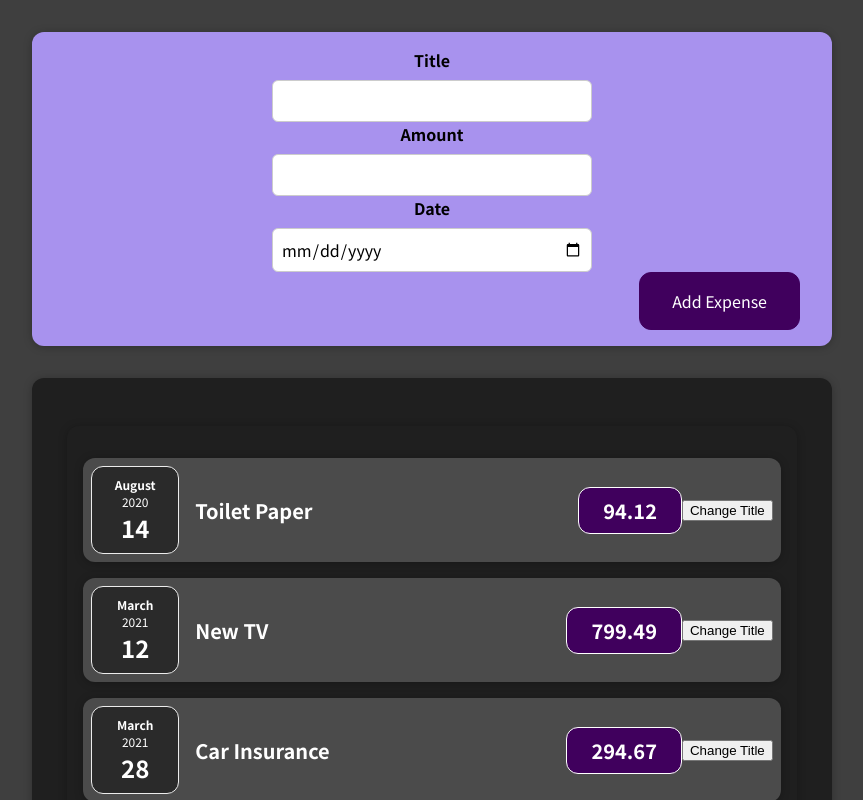
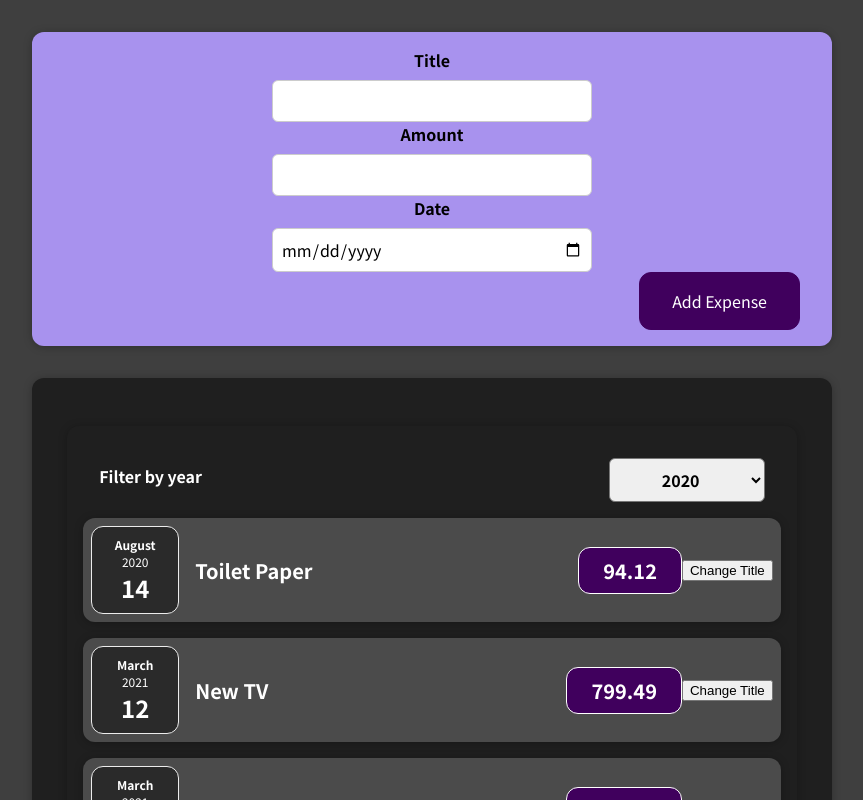
Before and after one commit to mashu2n/task-tracker, a React (Create React App) app: page / in a window 1280 px wide. Shown: the top 800 px of the page, without its empty margins (208-1071 px from the left). Built offline with nearby package versions, Linux system fonts and the light colour scheme.

Commit message:
Working with Events and State

```diff
--- a/src/components/Expenses/Expenses.js
+++ b/src/components/Expenses/Expenses.js
@@ -1,10 +1,23 @@
+import React, { useState } from "react";
+
 import ExpenseItem from "./ExpenseItem";
 import Card from "../UI/Card";
+import ExpensesFilter from "./ExpensesFilter";
 import "./Expenses.css";
 
 const Expenses = (props) => {
+  const [filteredYear, setFilteredYear] = useState("2020");
+
+  const filterChangeHandler = (selectedYear) => {
+    setFilteredYear(selectedYear);
+  };
   return (
+    <div>
       <Card className="expenses">
+        <ExpensesFilter
+          selected={filteredYear}
+          onChangeFilter={filterChangeHandler}
+        />
         <ExpenseItem
           title={props.items[0].title}
           amount={props.items[0].amount}
@@ -26,6 +39,7 @@ const Expenses = (props) => {
           date={props.items[3].date}
         />
       </Card>
+    </div>
   );
 };
 
--- /dev/null
+++ b/src/components/Expenses/ExpensesFilter.css
@@ -0,0 +1,24 @@
+.expenses-filter {
+    color: white;
+    padding: 0 1rem;
+  }
+
+  .expenses-filter__control {
+    display: flex;
+    width: 100%;
+    align-items: center;
+    justify-content: space-between;
+    margin: 1rem 0;
+  }
+
+  .expenses-filter label {
+    font-weight: bold;
+    margin-bottom: 0.5rem;
+  }
+
+  .expenses-filter select {
+    font: inherit;
+    padding: 0.5rem 3rem;
+    font-weight: bold;
+    border-radius: 6px;
+  }
--- /dev/null
+++ b/src/components/Expenses/ExpensesFilter.js
@@ -0,0 +1,25 @@
+import React from "react";
+
+import "./ExpensesFilter.css";
+
+const ExpensesFilter = (props) => {
+  const dropdownChangeHandler = (event) => {
+    props.onChangeFilter(event.target.value);
+  };
+
+  return (
+    <div className="expenses-filter">
+      <div className="expenses-filter__control">
+        <label>Filter by year</label>
+        <select value={props.selected} onChange={dropdownChangeHandler}>
+          <option value="2022">2022</option>
+          <option value="2021">2021</option>
+          <option value="2020">2020</option>
+          <option value="2019">2019</option>
+        </select>
+      </div>
+    </div>
+  );
+};
+
+export default ExpensesFilter;
```
Also changed, not shown: 1 other file (tests, documents, lock files or other folders). Lines whose indentation alone changed are shown as unchanged.
